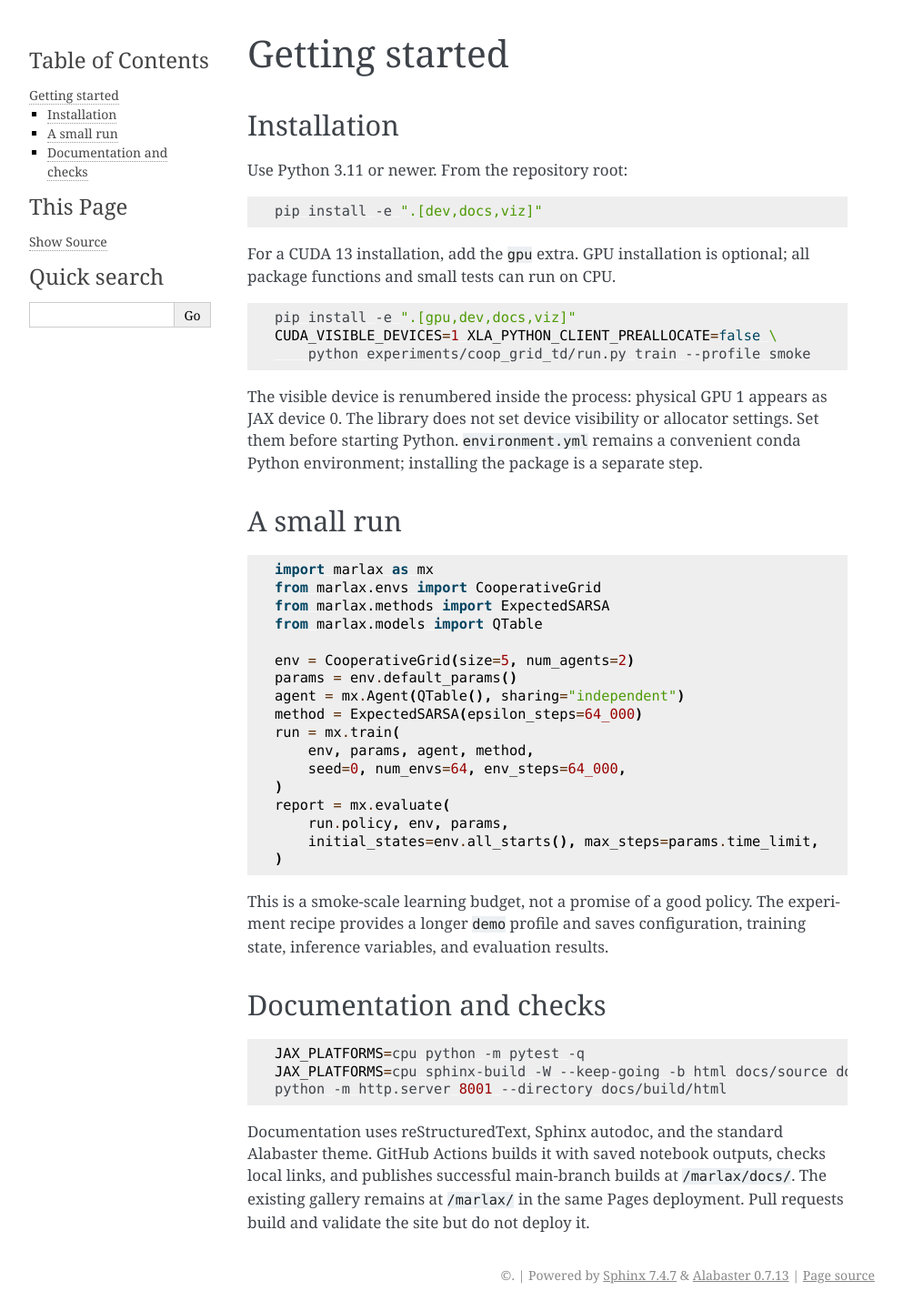
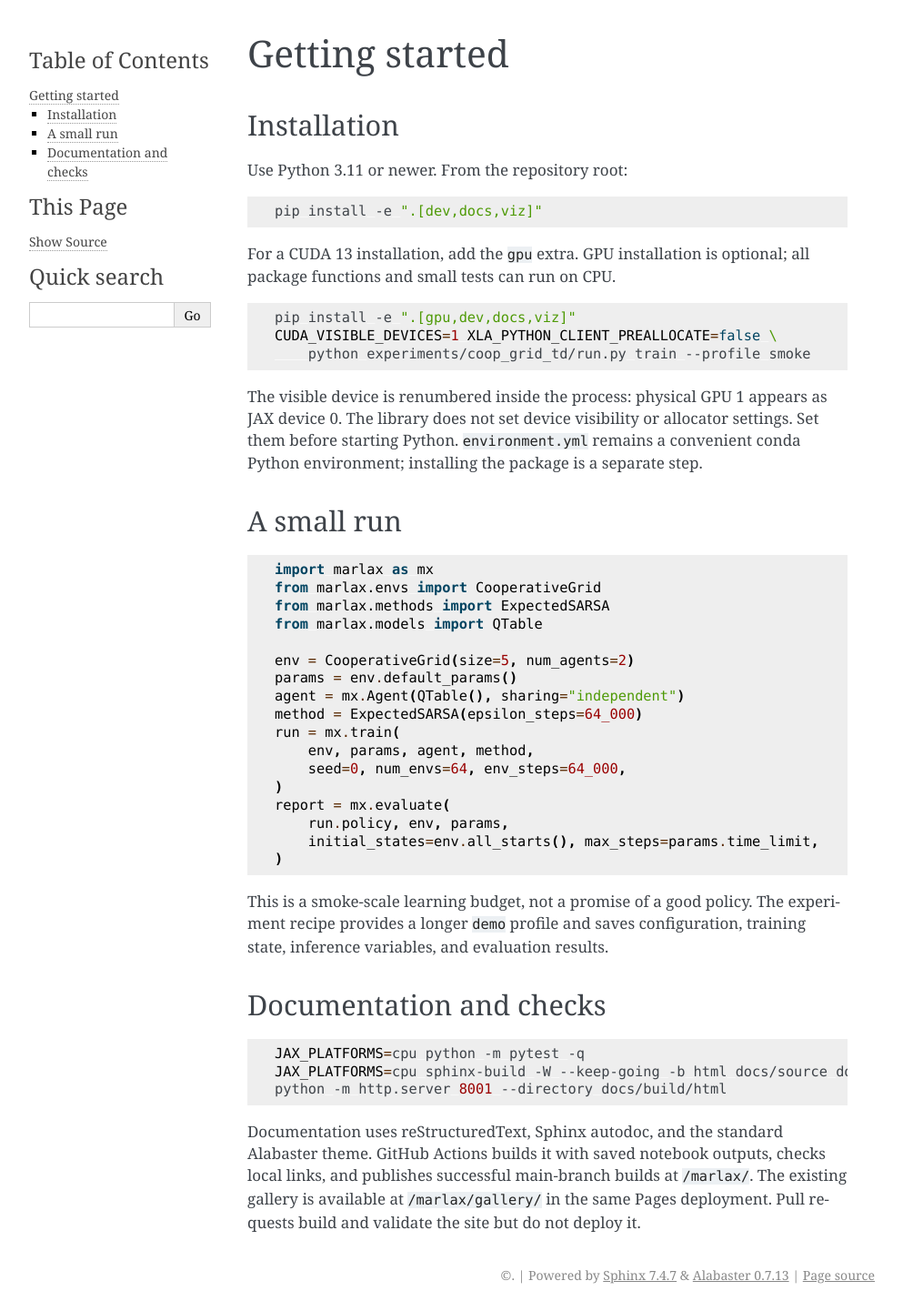
Before and after one commit to rgs2151/marlax, a Sphinx documentation site: the page built from docs/source/getting_started.rst, in a window 1280 px wide. Shown: the whole page at 91% size, without its empty margins (148-1141 px from the left). Built offline with Sphinx 7.4.7, drawn with Linux system fonts in a browser that asks for light colours.

Commit message:
Make docs the homepage

```diff
--- a/docs/source/getting_started.rst
+++ b/docs/source/getting_started.rst
@@ -62,6 +62,6 @@
 
 Documentation uses reStructuredText, Sphinx autodoc, and the standard Alabaster
 theme. GitHub Actions builds it with saved notebook outputs, checks local links,
-and publishes successful main-branch builds at ``/marlax/docs/``. The existing
-gallery remains at ``/marlax/`` in the same Pages deployment. Pull requests build
+and publishes successful main-branch builds at ``/marlax/``. The existing
+gallery is available at ``/marlax/gallery/`` in the same Pages deployment. Pull requests build
 and validate the site but do not deploy it.
--- a/docs/source/index.rst
+++ b/docs/source/index.rst
@@ -8,7 +8,8 @@
 The current release supports tabular Q-learning, SARSA, and Expected SARSA,
 independent or shared Q-tables, and the cooperative grid environment. Neural
 models, model-based planning, and the new JavaScript export format remain planned.
-The existing browser gallery and its saved artifacts are unchanged.
+Explore the `interactive gallery <https://rgs2151.github.io/marlax/gallery/>`_
+with the original saved policy.
 
 .. toctree::
    :maxdepth: 2
```
Also changed, not shown: README.md (+16 -16 lines), 1 other file.
